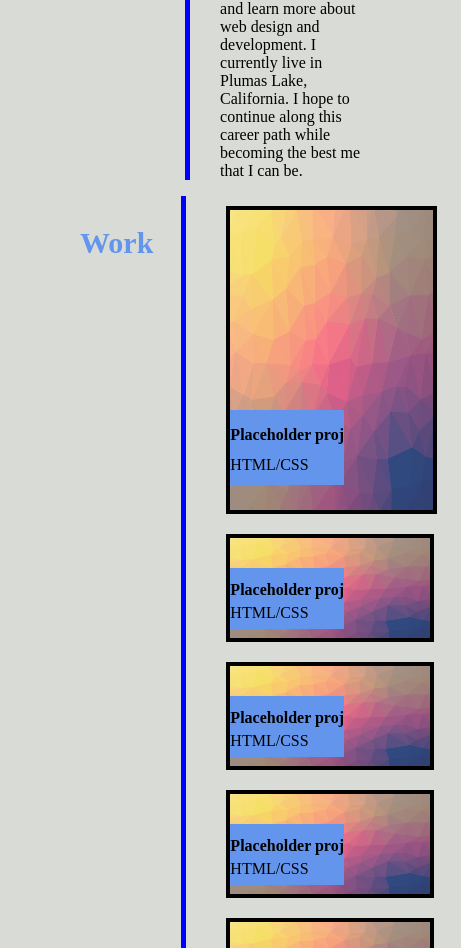
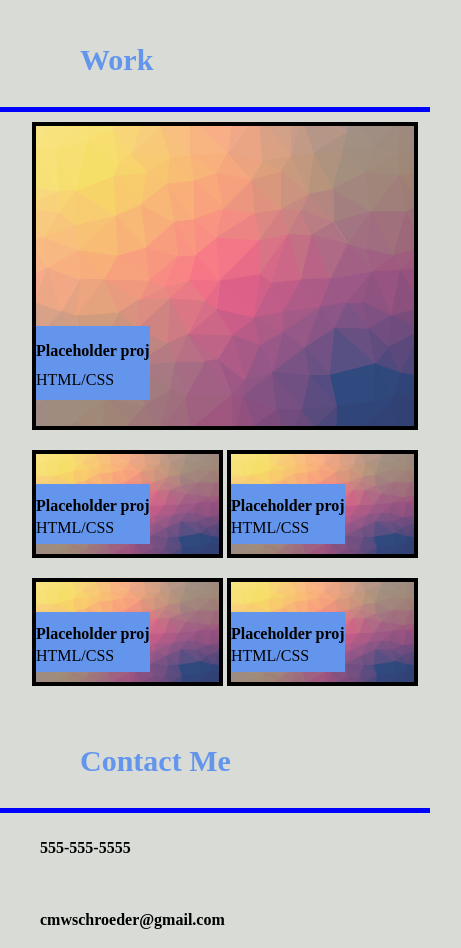
Before and after one commit to cmwschroeder/old-portfolio, a plain HTML site: page index.html in a window 390 px wide. Shown: the part 1052-2000 px from the top of the page, 461 px wide, since content can reach past the window. Drawn offline with Linux system fonts and the light colour scheme.

Commit message:
fixed some issues with mobile screens, started writing comments

```diff
--- a/assets/css/style.css
+++ b/assets/css/style.css
@@ -1,3 +1,6 @@
+/*
+ * Setting up some variables for colors
+ */
 :root {
     --headingColor: #36454F;
     --coolBlue: #6495ED;
@@ -12,6 +15,9 @@ body {
     margin: 0;
 }
 
+/*
+ * Sets header to take up width of screen, gives background color and formats the two sections.
+ */
 header {
     width: 100%;
     background-color: var(--headingColor);
@@ -20,28 +26,45 @@ header {
     justify-content: space-between;
 }
 
+/*
+ * Gives the main header with the name a background color and puts it in a position and sets text size.
+ */
 h1 {
     background-color: var(--coolBlue);
     padding-left: 20px;
     font-size: 40px;
 }
 
+
+/*
+ * Styles the nav, calling the display and moving it down in the header.
+ */
 nav {
     display: flex;
     background-color: var(--headingColor);
     margin-top: 45px;
 }
 
+/*
+ * Styles the anchors in nav, giving a background color and making the font bigger.
+ */
 a {
     margin-right: 20px;
     font-size: large;
     color: #6495ED;
 }
 
+/*
+ * Makes the font size slightly bigger.
+ */
 p {
     font-size: 16px;
 }
 
+/*
+ * Styling for the section below the header, giving a background image and setting up flex
+ * between the picture and the heading
+ */
 #picture-section {
     width: 100%;
     height: 430px;
@@ -52,29 +75,44 @@ p {
     align-items: end;
 }
 
+/*
+ * Sizing the picture and moving it off the side of the screen
+ */
 #profile {
     height: 400px;
     width: 300px;
     margin: 15px;
 }
 
+/*
+ * Styling the heading in background section
+ */
 h2 {
     font-size: 35px;
     margin-right: 25px;
     background-color: var(--coolBlue);
 }
 
+/*
+ * Setting the display and width for all the sections with content
+ */
 #about-me-sect, #work-sect, #contact-me-sect {
     display: flex;
     width: 100%;
 }
 
+/*
+ * Styles all the headings on the left of the screen
+ */
 h3 {
     margin-left: 80px;
     font-size: 30px;
     color: var(--coolBlue);
 }
 
+/*
+ * Moves the content of the side of the screen and sets
+ */
 #about-me-para, #work-cards, #contact-me-content {
     padding-left: 30px;
     padding-right: 30px;
@@ -196,8 +234,13 @@ h5, #github {
 
 @media screen and (max-width: 768px) {
 
+    header, #contact-me-content, #about-me-sect, #work-sect, #contact-me-sect {
+        flex-direction: column;
+    }
+
     nav {
       flex-direction: column;
+      margin-top: 10px;
     }
     a {
         margin-bottom: 10px;
@@ -215,29 +258,26 @@ h5, #github {
         background-color: var(--coolBlue);
     }
 
-    #first-proj {
-        min-width: 185px;
+    #about-me-para, #work-cards, #contact-me-content {
+        padding-left: 10x;
+        padding-right: 10px;
+        border-top: 5px solid blue;
+        border-left: none;
     }
 
-    #contact-me-content {
-        flex-direction: column;
+    .cards {
+        flex: 1 0 150px;
+        margin-right: 2px;
+        margin-left: 2px;
     }
 
-    #about-me-h {
-        margin-right: 25px;
-    }
-
-    #work-h {
-        margin-right: 28px
+    #first-proj {
+        min-width: 145px;
+        margin-right: 2px;
+        margin-left: 2px;
     }
 
     h5, #github {
         font-size: 16px;
     }
-
-    #about-me-para, #work-cards, #contact-me-content {
-        padding-left: 30px;
-        padding-right: 30px;
-        border-left: 5px solid blue;
-    }
   }
```
